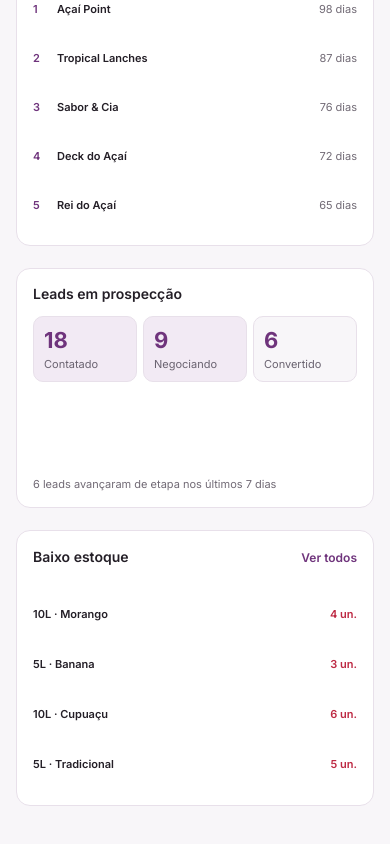
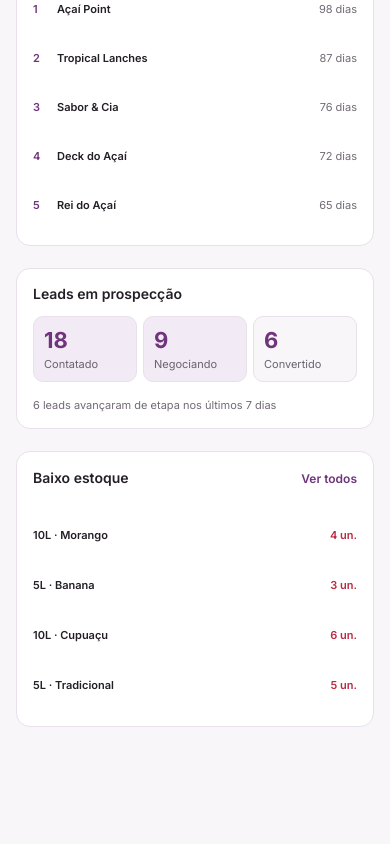
Before and after one commit to ohgrazidesigner-blip/ux-ui-frontend, a React (Vite) app in the folder secret-acai/: page / in a window 390 px wide. Shown: the part 1125-1969 px from the top of the page. After the commit the page ends 1900 px from the top, so only its background shows below. Built offline with nearby package versions, Linux system fonts and the light colour scheme.

Commit message:
Fix the extra space in the mobile leads card

```diff
--- a/secret-acai/src/styles.css
+++ b/secret-acai/src/styles.css
@@ -128,3 +128,9 @@ a { color: var(--purple); }
 @media (prefers-reduced-motion: reduce) {
   *, *::before, *::after { scroll-behavior: auto !important; transition-duration: .01ms !important; animation-duration: .01ms !important; }
 }
+
+/* Keep the prospecting card compact on phones, rather than reserving desktop height. */
+@media (max-width: 760px) {
+  .leads-panel { min-height: 0; }
+  .leads-panel > p { margin-top: 16px; }
+}
```
